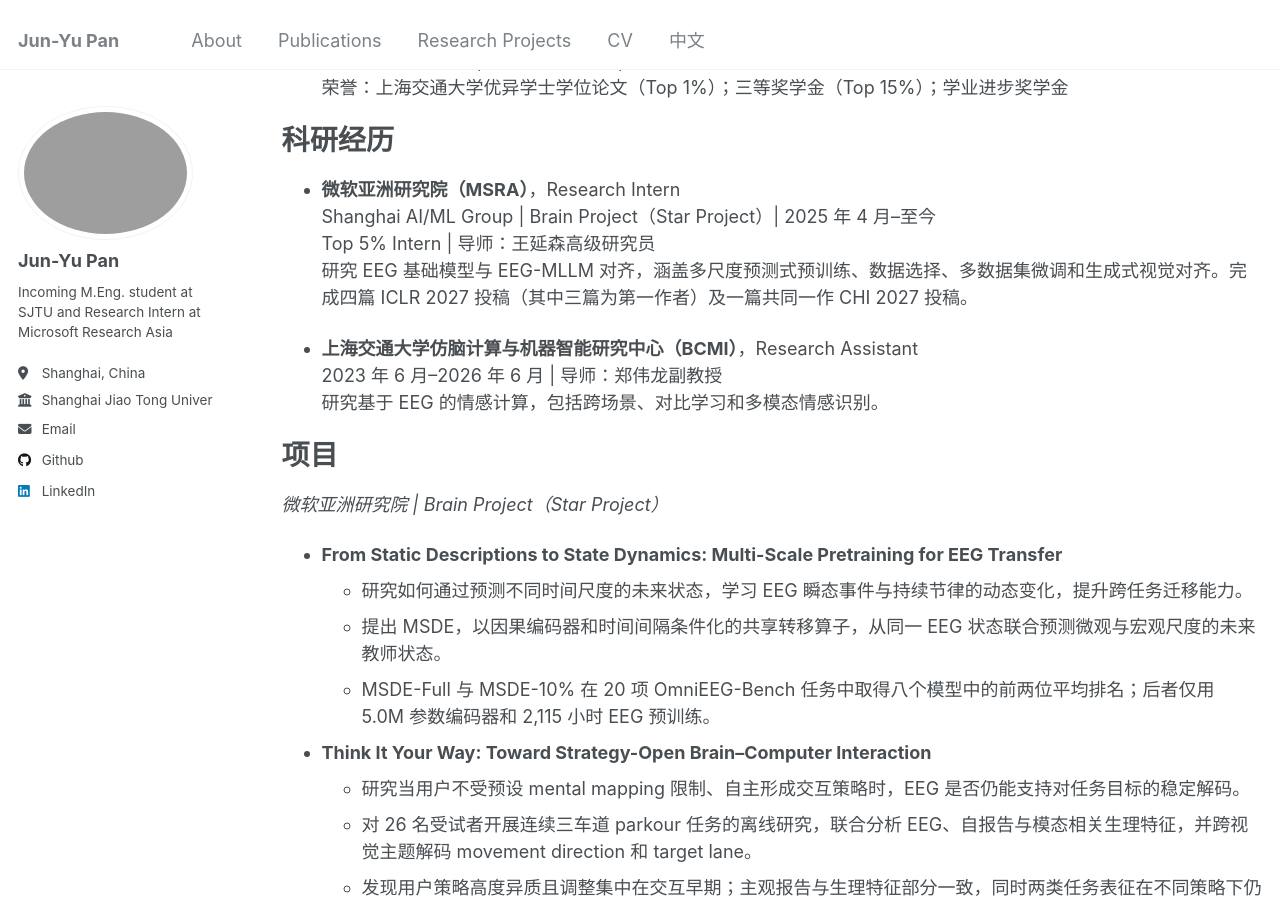
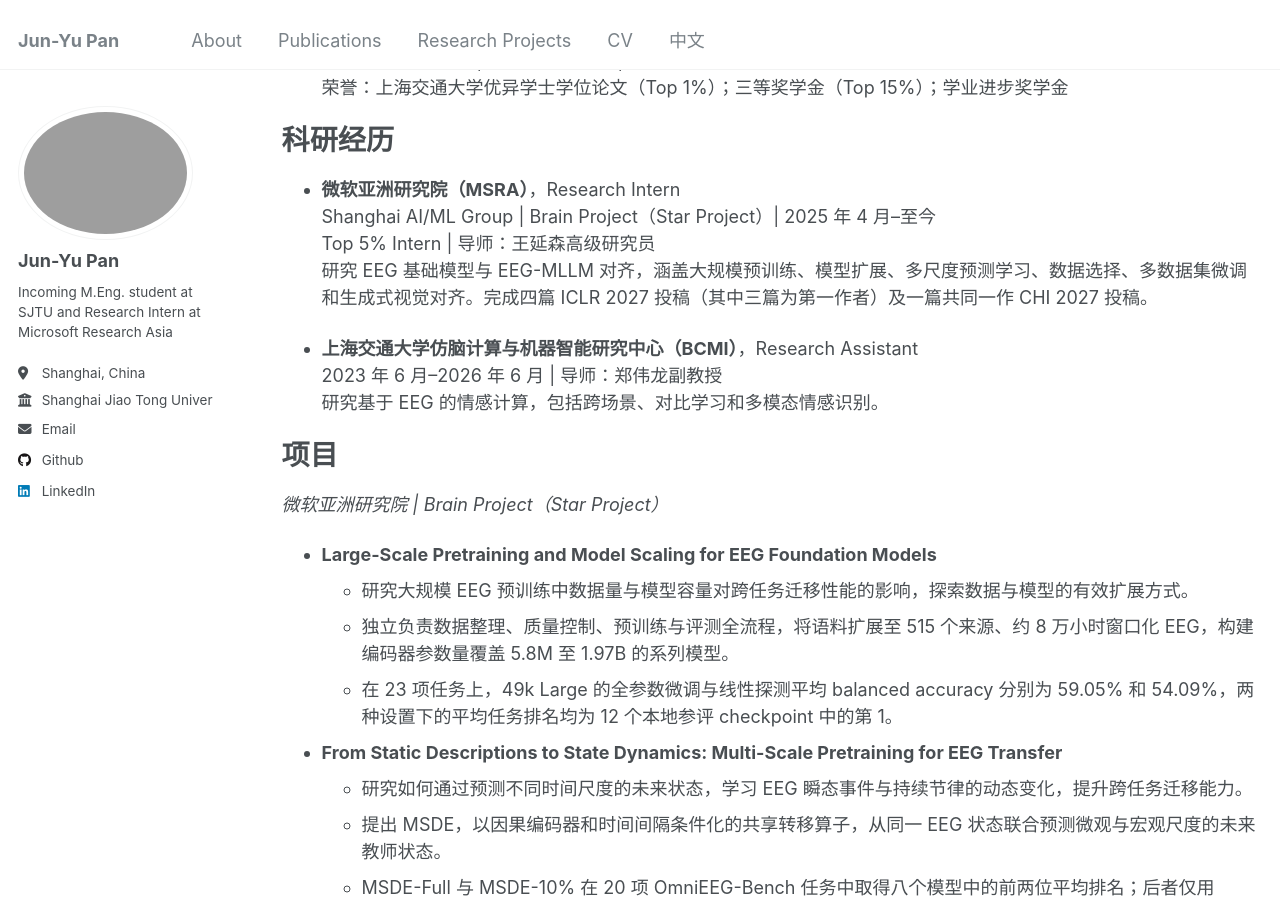
Before and after one commit to AlbertMentat/AlbertMentat.github.io, a Jekyll site: the page built from _pages/cv-zh.md, in a window 1280 px wide and 900 px high, scrolled down 497 px. Built offline with Jekyll 4.4.1, drawn with Linux system fonts in a browser that asks for light colours.

Commit message:
Add large-scale EEG pretraining and model scaling project

```diff
--- a/_pages/cv-zh.md
+++ b/_pages/cv-zh.md
@@ -28,7 +28,7 @@ author_profile: true
 - **微软亚洲研究院（MSRA）**，Research Intern<br>
   Shanghai AI/ML Group | Brain Project（Star Project）| 2025 年 4 月--至今<br>
   Top 5% Intern | 导师：王延森高级研究员<br>
-  研究 EEG 基础模型与 EEG-MLLM 对齐，涵盖多尺度预测式预训练、数据选择、多数据集微调和生成式视觉对齐。完成四篇 ICLR 2027 投稿（其中三篇为第一作者）及一篇共同一作 CHI 2027 投稿。
+  研究 EEG 基础模型与 EEG-MLLM 对齐，涵盖大规模预训练、模型扩展、多尺度预测学习、数据选择、多数据集微调和生成式视觉对齐。完成四篇 ICLR 2027 投稿（其中三篇为第一作者）及一篇共同一作 CHI 2027 投稿。
 
 - **上海交通大学仿脑计算与机器智能研究中心（BCMI）**，Research Assistant<br>
   2023 年 6 月--2026 年 6 月 | 导师：郑伟龙副教授<br>
@@ -37,6 +37,11 @@ author_profile: true
 项目
 ======
 *微软亚洲研究院 | Brain Project（Star Project）*
+
+- **Large-Scale Pretraining and Model Scaling for EEG Foundation Models**
+  - 研究大规模 EEG 预训练中数据量与模型容量对跨任务迁移性能的影响，探索数据与模型的有效扩展方式。
+  - 独立负责数据整理、质量控制、预训练与评测全流程，将语料扩展至 515 个来源、约 8 万小时窗口化 EEG，构建编码器参数量覆盖 5.8M 至 1.97B 的系列模型。
+  - 在 23 项任务上，49k Large 的全参数微调与线性探测平均 balanced accuracy 分别为 59.05% 和 54.09%，两种设置下的平均任务排名均为 12 个本地参评 checkpoint 中的第 1。
 
 - **From Static Descriptions to State Dynamics: Multi-Scale Pretraining for EEG Transfer**
   - 研究如何通过预测不同时间尺度的未来状态，学习 EEG 瞬态事件与持续节律的动态变化，提升跨任务迁移能力。
```
Also changed, not shown: _pages/about-zh.md (+7 -0 lines), _pages/about.md (+7 -0 lines), _pages/cv.md (+2 -1 lines), 2 other files.
